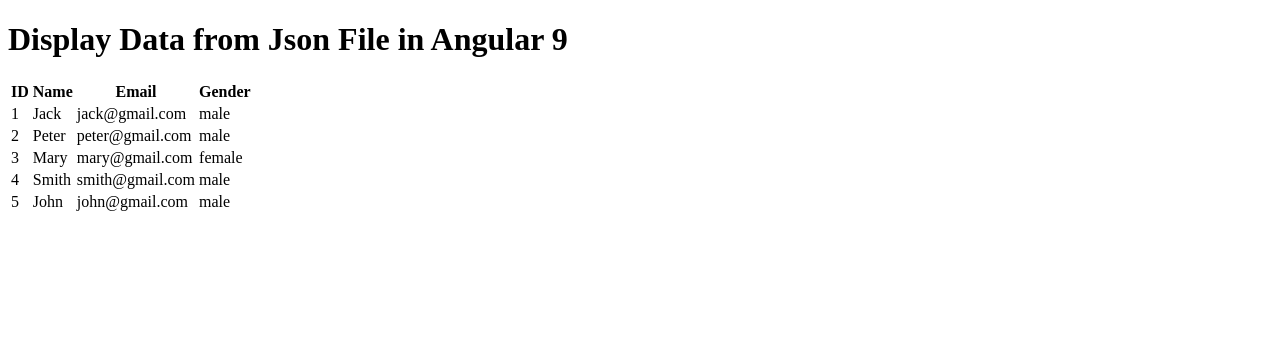
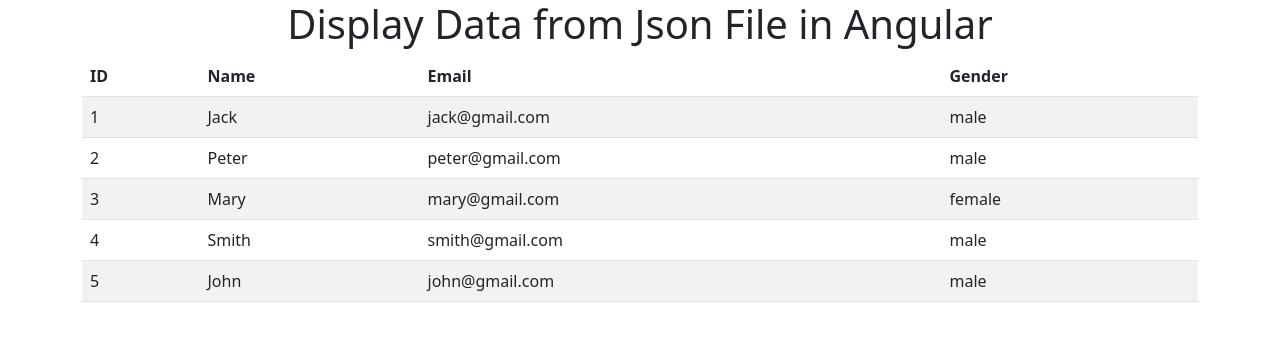
Before and after one commit to Suvikan/angular-with-json, an Angular app: page / in a window 1280 px wide. Shown: the top 340 px of the page. Built offline with nearby package versions, Linux system fonts and the light colour scheme.

Commit message:
add styles with bootstrap to table

```diff
--- a/angular.json
+++ b/angular.json
@@ -25,9 +25,12 @@
               "src/assets"
             ],
             "styles": [
+              "node_modules/bootstrap/dist/css/bootstrap.min.css",
               "src/styles.css"
             ],
-            "scripts": []
+            "scripts": [
+              "node_modules/bootstrap/dist/js/bootstrap.min.js"
+            ]
           },
           "configurations": {
             "production": {
--- a/src/app/app.component.html
+++ b/src/app/app.component.html
@@ -1,6 +1,6 @@
 <div class="container">
 
-  <h1> Display Data from Json File in Angular 9 </h1>
+  <h1 class="text-center"> Display Data from Json File in Angular </h1>
 
   <table class="table table-striped">
     <thead>
```
